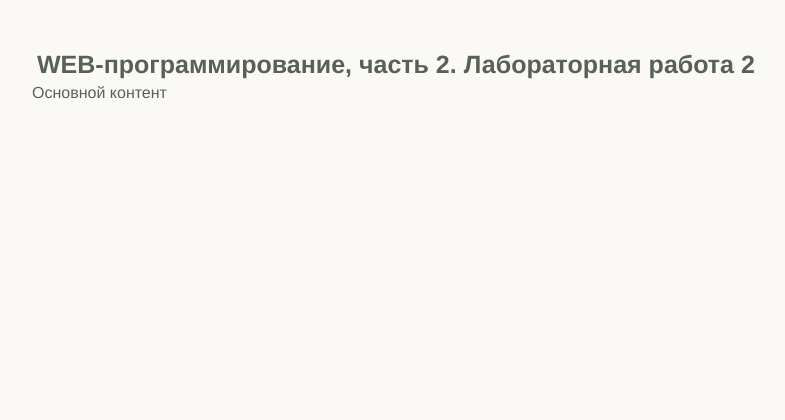
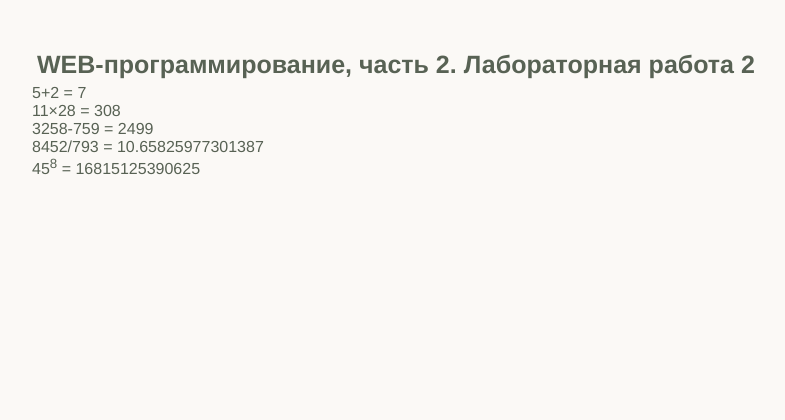
Before and after one commit to GeorgyTimofeev/web-programming-labs-2, a Flask app: page /lab2/example in a window 1280 px wide. Shown: the top 420 px of the page, without its empty margins (18-803 px from the left). Run offline with Flask 3, Linux system fonts and the light colour scheme.

Commit message:
Выражения

```diff
--- a/templates/example.html
+++ b/templates/example.html
@@ -9,7 +9,13 @@
             WEB-программирование, часть 2. Лабораторная работа {{ lab_number }}
         </header>
 
-        <main>Основной контент</main>
+        <main>
+            5+2 = {{ 5 + 2 }}</br>
+            11×28 = {{ 11 * 28 }}</br>
+            3258-759 = {{ 3258 - 759 }}</br>
+            8452/793 = {{ 8452 / 793 }}</br>
+            45<sup>8</sup> = {{ 45 ** 8 }}</br>
+        </main>
 
         <footer>
             &copy; {{ name }}, {{ student_group }}, {{ student_course }} курс,
```
